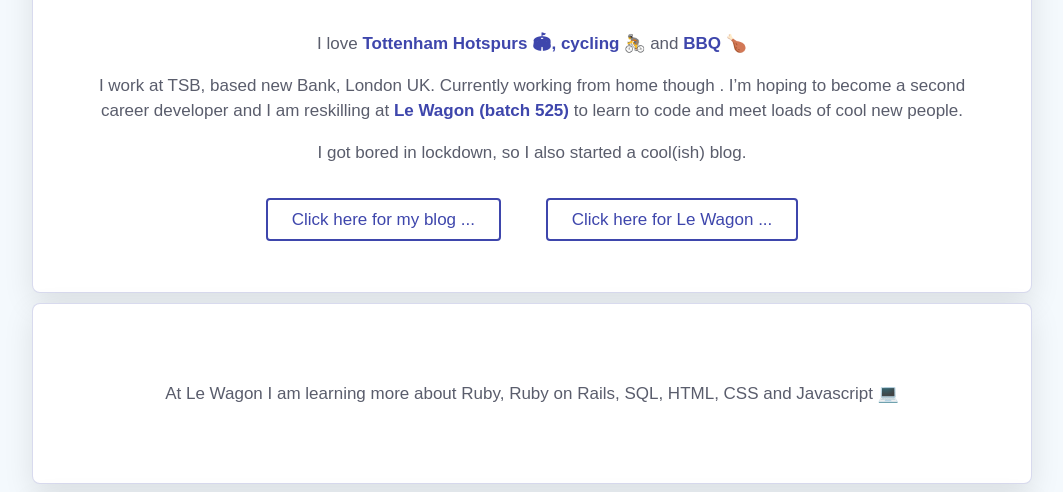
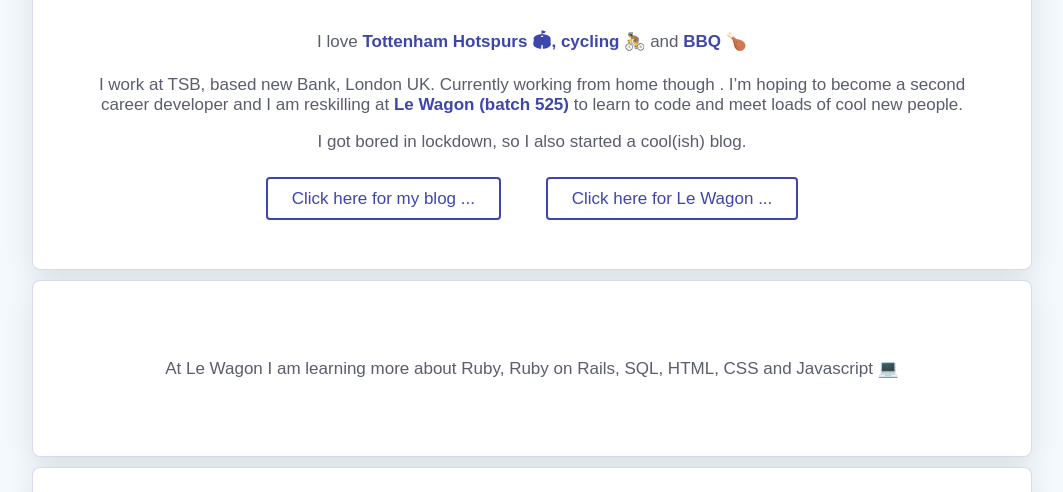
Before and after one commit to es2710/Profile-page, a plain HTML site: page index.html in a window 1280 px wide. Shown: the part 308-800 px from the top of the page, without its empty margins (108-1171 px from the left). Drawn offline with Linux system fonts and the light colour scheme.

Commit message:
profile complete

```diff
--- a/style.css
+++ b/style.css
@@ -5,7 +5,6 @@
   font-size: 17px;
   font-weight: 200;
   display: block;
-  line-height: 25px;
 }
 
 h1 {
```
